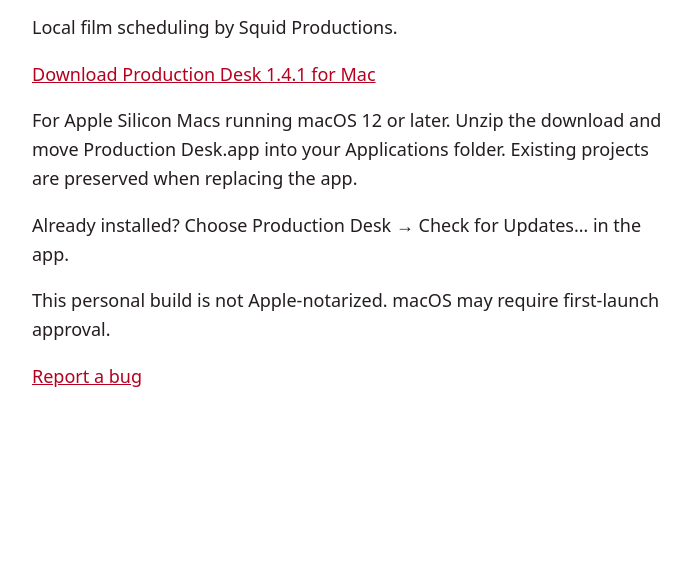
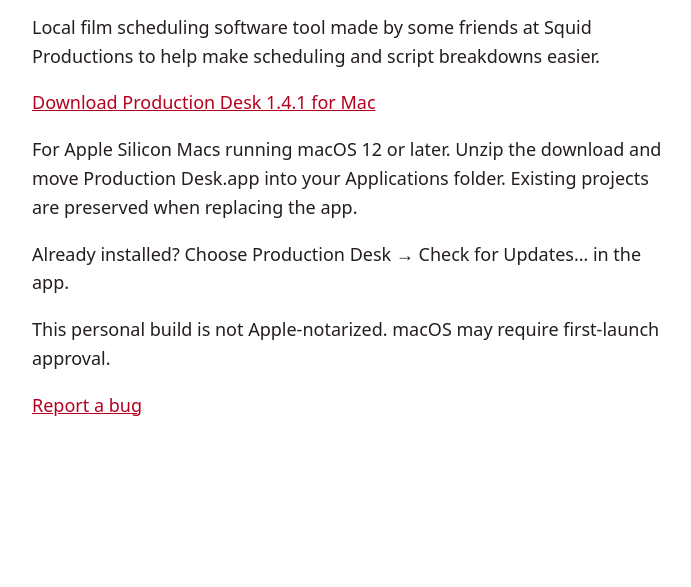
Before and after one commit to Gabe-Mills/production-desk-updates, a plain HTML site: page index.html in a window 1280 px wide. Shown: the part 213-800 px from the top of the page, without its empty margins (288-979 px from the left). Drawn offline with Linux system fonts and the light colour scheme.

Commit message:
Update Production Desk description

```diff
--- a/index.html
+++ b/index.html
@@ -1 +1 @@
-<!doctype html><html lang="en"><meta charset="utf-8"><meta name="viewport" content="width=device-width,initial-scale=1"><title>Production Desk updates</title><style>body{max-width:640px;margin:12vh auto;padding:24px;font:18px/1.6 system-ui;color:#241d21}h1{color:#e60026}a{color:#b50020}</style><h1>Production Desk</h1><p>Local film scheduling by Squid Productions.</p><p><a href="Production-Desk-1.4.1-11.zip">Download Production Desk 1.4.1 for Mac</a></p><p>For Apple Silicon Macs running macOS 12 or later. Unzip the download and move Production Desk.app into your Applications folder. Existing projects are preserved when replacing the app.</p><p>Already installed? Choose Production Desk → Check for Updates… in the app.</p><p>This personal build is not Apple-notarized. macOS may require first-launch approval.</p><p><a href="mailto:alexanderhosier@squidproductions.org">Report a bug</a></p></html>
+<!doctype html><html lang="en"><meta charset="utf-8"><meta name="viewport" content="width=device-width,initial-scale=1"><title>Production Desk updates</title><style>body{max-width:640px;margin:12vh auto;padding:24px;font:18px/1.6 system-ui;color:#241d21}h1{color:#e60026}a{color:#b50020}</style><h1>Production Desk</h1><p>Local film scheduling software tool made by some friends at Squid Productions to help make scheduling and script breakdowns easier.</p><p><a href="Production-Desk-1.4.1-11.zip">Download Production Desk 1.4.1 for Mac</a></p><p>For Apple Silicon Macs running macOS 12 or later. Unzip the download and move Production Desk.app into your Applications folder. Existing projects are preserved when replacing the app.</p><p>Already installed? Choose Production Desk → Check for Updates… in the app.</p><p>This personal build is not Apple-notarized. macOS may require first-launch approval.</p><p><a href="mailto:alexanderhosier@squidproductions.org">Report a bug</a></p></html>
```
